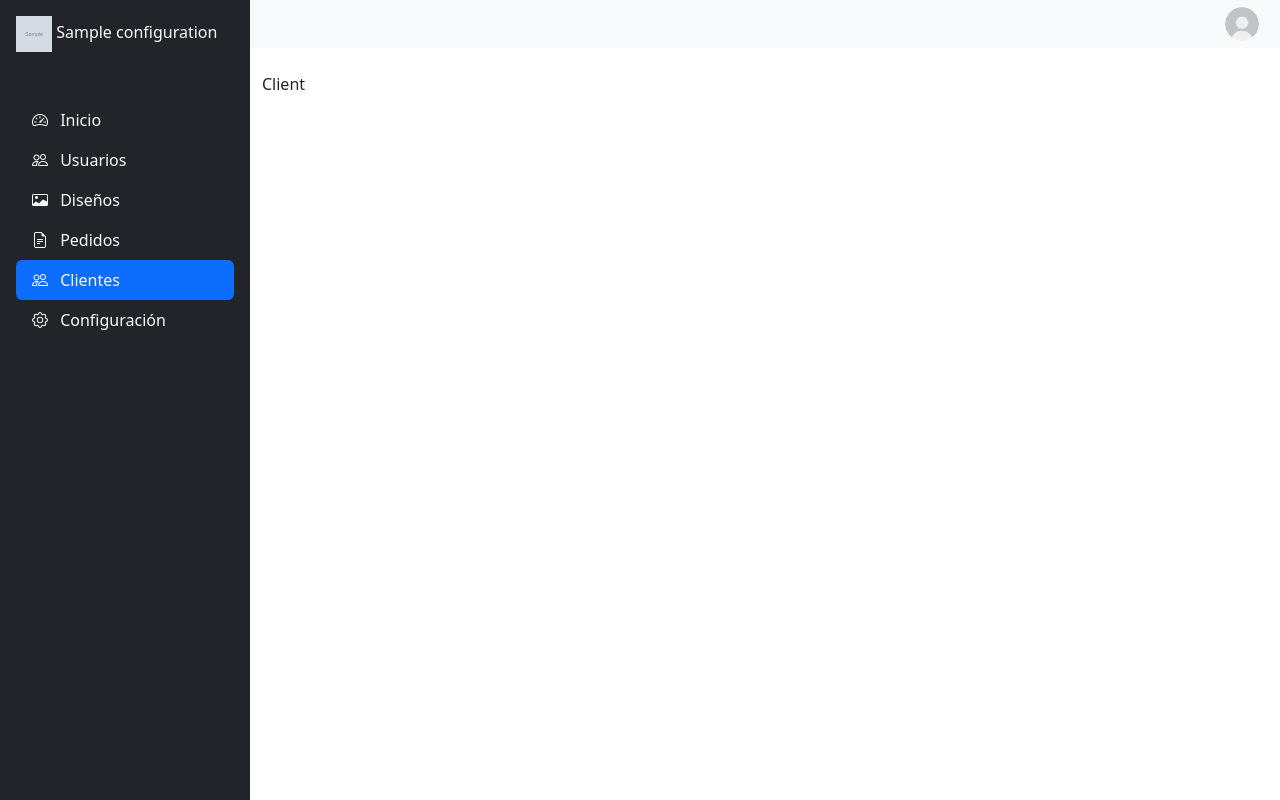
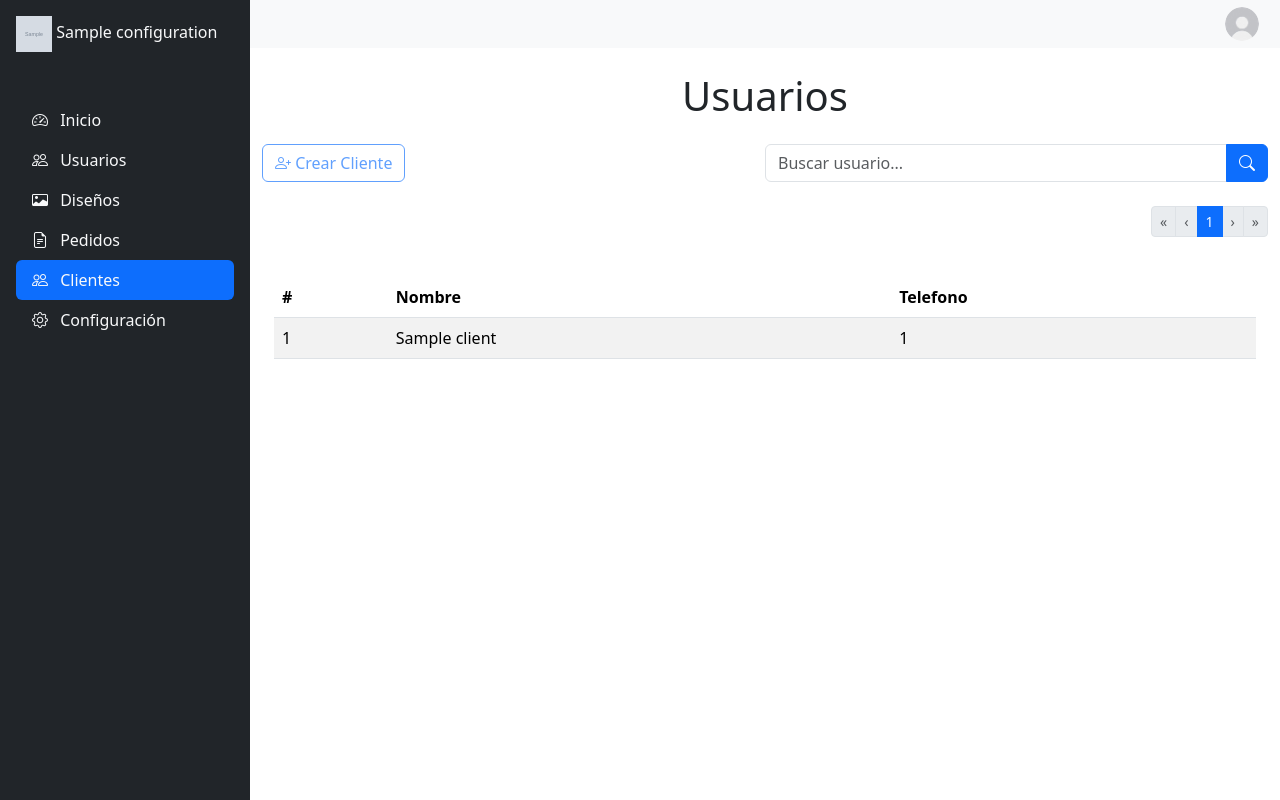
Before and after one commit to wmoralesl/punto-grafico, a Django app: page /admin/c/ in a window 1280 px wide. Run offline with Django 5.2, Linux system fonts and the light colour scheme; tables that the repository leaves empty hold one stand-in row (values such as "Sample post"); grey boxes marked "Sample" are stand-in pictures; some libraries are stand-ins or nearby versions.

Commit message:
[Update]: Ahora se listan los clientes

```diff
--- a/clients/templates/clients/client_list.html
+++ b/clients/templates/clients/client_list.html
@@ -1,4 +1,54 @@
 {% extends 'private/base.html' %}
 {% block content %}
-Client
+
+<h1 class="mb-4 text-center">Usuarios</h1>
+<div class="d-flex justify-content-between align-items-center mb-4">
+    {% if request.user.role == 'admin' %}
+    <a class="btn btn-primary" href="{% url 'users:create' %}">
+        <i class="bi bi-person-plus"></i> Crear Cliente
+    </a>
+    {% else %}
+    <a class="btn btn-outline-primary disabled" href=".">
+        <i class="bi bi-person-plus"></i> Crear Cliente
+    </a>
+    {% endif %}
+    <form method="get" class="d-flex w-50">
+        <div class="input-group">
+            <input
+                type="text"
+                name="q"
+                class="form-control"
+                placeholder="Buscar usuario..."
+                value="{{ request.GET.q }}">
+            <button type="submit" class="btn btn-primary">
+                <i class="bi bi-search "></i>
+            </button>
+        </div>
+    </form>
+</div>
+{% include 'clients/components/clients_pagination.html' %}
+<div class="container-fluid py-4">
+    <div class="table-responsive">
+        <table class="table table-striped table-hover">
+            <thead class="thead-dark">
+                <tr>
+                    <th>#</th>
+                    <th>Nombre</th>
+                    <th>Telefono</th>
+
+                </tr>
+            </thead>
+            <tbody>
+                {% for cliente in clients %}
+                <tr>
+                    <td>{{ cliente.id}}</td>
+                    <td>{{ cliente.name }}</td>
+                    <td>{{ cliente.phone }}</td>
+                </tr>
+                {% endfor %}
+            </tbody>
+        </table>
+    </div>
+</div>
+
 {% endblock %}
--- /dev/null
+++ b/clients/templates/clients/components/clients_pagination.html
@@ -0,0 +1,47 @@
+<nav aria-label="Page navigation">
+    <ul class="pagination pagination-sm justify-content-end">
+        {% if page_obj.has_previous %}
+        <li class="page-item">
+            <a class="page-link" href="?q={{ request.GET.q }}&page=1">&laquo;</a>
+        </li>
+        <li class="page-item">
+            <a class="page-link" href="?q={{ request.GET.q }}&page={{ page_obj.previous_page_number }}">&lsaquo;</a>
+        </li>
+        {% else %}
+        <li class="page-item disabled">
+            <span class="page-link">&laquo;</span>
+        </li>
+        <li class="page-item disabled">
+            <span class="page-link">&lsaquo;</span>
+        </li>
+        {% endif %}
+
+        {% for num in page_obj.paginator.page_range %}
+        {% if num == 1 or num == page_obj.paginator.num_pages or num >= page_obj.number|add:-2 and num <= page_obj.number|add:2 %}
+        <li class="page-item {% if num == page_obj.number %}active{% endif %}">
+            <a class="page-link" href="?q={{ request.GET.q }}&page={{ num }}">{{ num }}</a>
+        </li>
+        {% elif num == page_obj.number|add:-3 or num == page_obj.number|add:3 %}
+        <li class="page-item disabled">
+            <span class="page-link">...</span>
+        </li>
+        {% endif %}
+        {% endfor %}
+
+        {% if page_obj.has_next %}
+        <li class="page-item">
+            <a class="page-link" href="?q={{ request.GET.q }}&page={{ page_obj.next_page_number }}">&rsaquo;</a>
+        </li>
+        <li class="page-item">
+            <a class="page-link" href="?q={{ request.GET.q }}&page={{ page_obj.paginator.num_pages }}">&raquo;</a>
+        </li>
+        {% else %}
+        <li class="page-item disabled">
+            <span class="page-link">&rsaquo;</span>
+        </li>
+        <li class="page-item disabled">
+            <span class="page-link">&raquo;</span>
+        </li>
+        {% endif %}
+    </ul>
+</nav>
--- a/clients/views.py
+++ b/clients/views.py
@@ -6,3 +6,4 @@ class ClientListView(ListView):
     model = Client
     template_name = 'clients/client_list.html'
     context_object_name = 'clients'
+    paginate_by = 10
```
